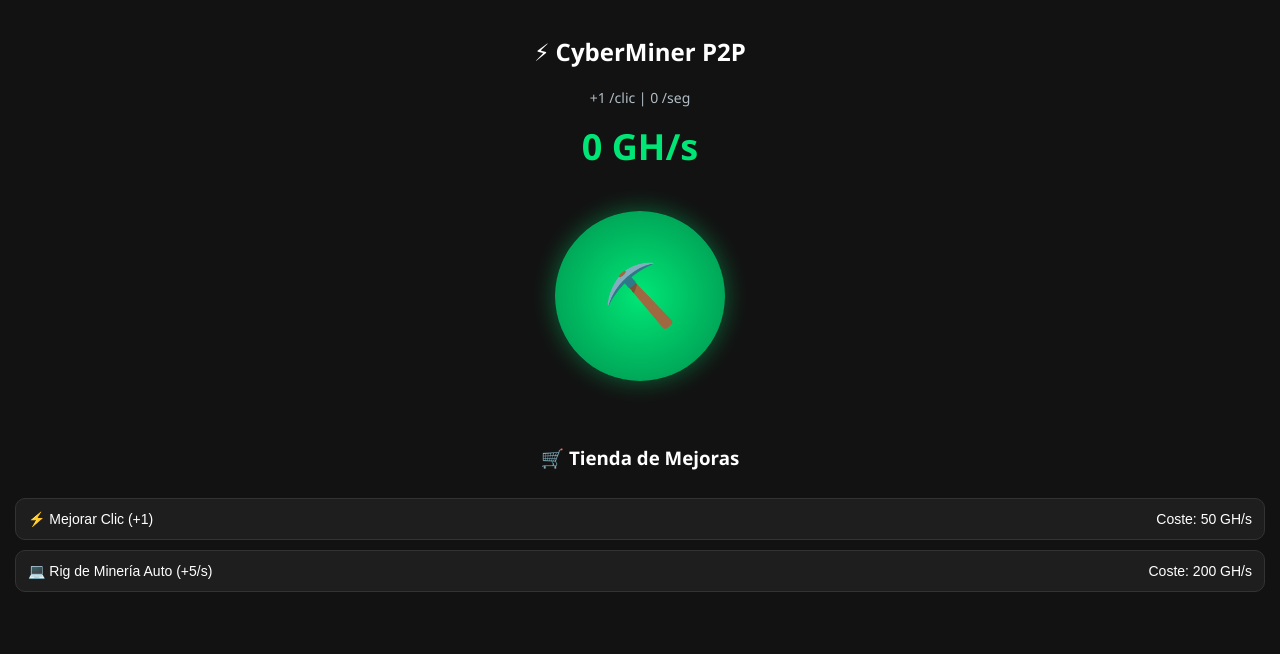
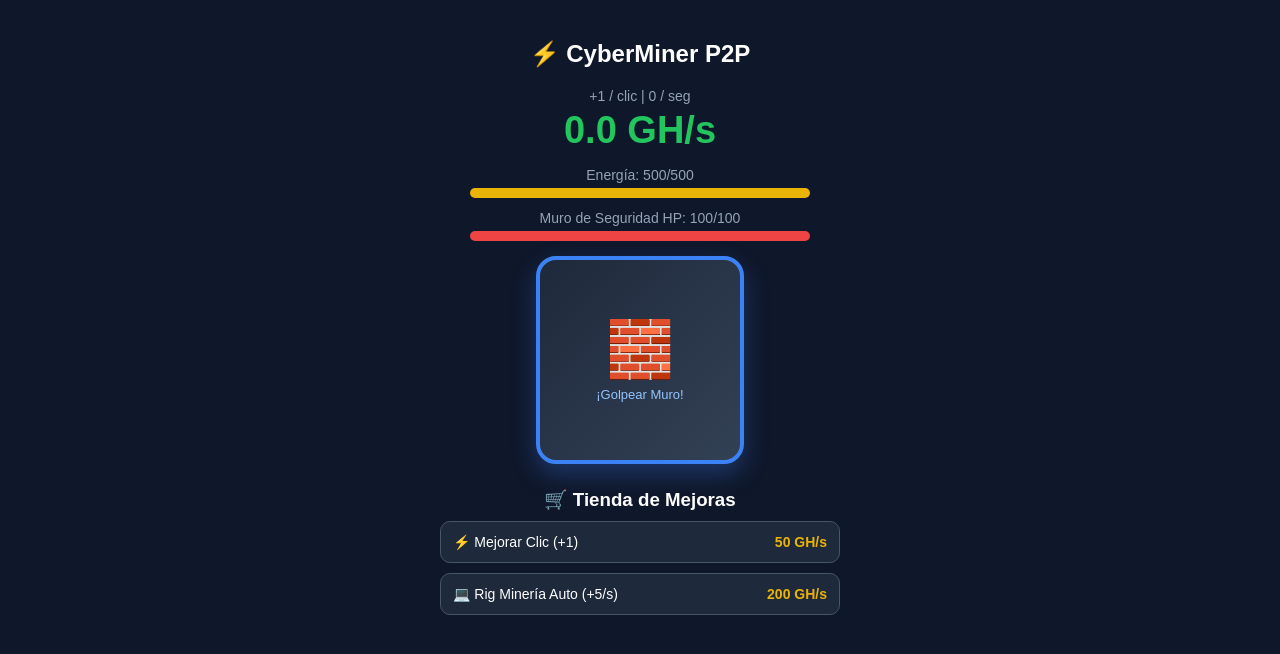
Before and after one commit to bfranger45/Bot-cyberminer, a Flask app: page / in a window 1280 px wide. Shown: the top 654 px of the page. Run offline with Flask 3, Linux system fonts and the light colour scheme; some libraries are stand-ins or nearby versions.

Commit message:
Update index.html

```diff
--- a/templates/index.html
+++ b/templates/index.html
@@ -2,162 +2,267 @@
 <html lang="es">
 <head>
     <meta charset="UTF-8">
-    <meta name="viewport" content="width=device-width, initial-scale=1.0, user-scalable=no">
+    <meta name="viewport" content="width=device-width, initial-scale=1.0">
     <title>CyberMiner P2P</title>
-    <!-- SDK oficial de Telegram WebApp -->
-    <script src="https://telegram.org/js/telegram-web-app.js"></script>
     <style>
         body {
-            background-color: #121212;
+            background-color: #0f172a;
             color: #ffffff;
-            font-family: 'Segoe UI', Tahoma, Geneva, Verdana, sans-serif;
+            font-family: Arial, sans-serif;
             text-align: center;
             margin: 0;
-            padding: 15px;
-            user-select: none;
+            padding: 20px;
         }
-        .header {
-            margin-top: 10px;
-        }
-        .score-box {
-            font-size: 36px;
-            font-weight: bold;
-            color: #00e676;
-            margin: 15px 0;
+        .container {
+            max-width: 400px;
+            margin: 0 auto;
         }
         .stats {
             font-size: 14px;
-            color: #b0bec5;
+            color: #94a3b8;
+            margin-bottom: 5px;
         }
-        .miner-btn {
-            background: radial-gradient(circle, #00e676 0%, #008e4c 100%);
-            border: none;
-            border-radius: 50%;
-            width: 170px;
-            height: 170px;
-            font-size: 60px;
-            color: white;
-            margin: 25px auto;
-            cursor: pointer;
-            box-shadow: 0 0 25px rgba(0, 230, 118, 0.4);
-            transition: transform 0.05s;
+        #balance {
+            font-size: 38px;
+            color: #22c55e;
+            font-weight: bold;
+            margin-bottom: 15px;
         }
-        .miner-btn:active {
-            transform: scale(0.93);
-        }
-        .shop {
-            margin-top: 20px;
+        /* Bloque interactivo estilo juego */
+        .mining-block {
+            width: 200px;
+            height: 200px;
+            background: linear-gradient(135deg, #1e293b, #334155);
+            border: 4px solid #3b82f6;
+            border-radius: 20px;
+            margin: 15px auto;
             display: flex;
             flex-direction: column;
-            gap: 10px;
+            align-items: center;
+            justify-content: center;
+            cursor: pointer;
+            position: relative;
+            user-select: none;
+            box-shadow: 0 10px 25px rgba(59, 130, 246, 0.3);
+            transition: transform 0.08s ease;
         }
-        .btn-upgrade {
-            background-color: #1e1e1e;
-            border: 1px solid #333;
-            color: #fff;
+        .mining-block:active {
+            transform: scale(0.94);
+        }
+        /* Barras de progreso */
+        .bar-container {
+            width: 85%;
+            background: #334155;
+            border-radius: 10px;
+            overflow: hidden;
+            margin: 5px auto 12px auto;
+            height: 10px;
+        }
+        .bar-fill {
+            height: 100%;
+            width: 100%;
+            transition: width 0.2s ease;
+        }
+        #energy-fill { background: #eab308; }
+        #hp-fill { background: #ef4444; }
+
+        /* Efecto de texto flotante al hacer clic */
+        .floating-text {
+            position: absolute;
+            color: #22c55e;
+            font-weight: bold;
+            font-size: 18px;
+            animation: floatUp 0.7s ease-out forwards;
+            pointer-events: none;
+        }
+        @keyframes floatUp {
+            0% { opacity: 1; transform: translateY(0); }
+            100% { opacity: 0; transform: translateY(-45px); }
+        }
+
+        /* Tienda de mejoras */
+        .shop {
+            margin-top: 25px;
+        }
+        .shop-btn {
+            background: #1e293b;
+            border: 1px solid #475569;
+            color: white;
             padding: 12px;
             border-radius: 10px;
-            font-size: 14px;
+            width: 100%;
+            margin-bottom: 10px;
             cursor: pointer;
             display: flex;
             justify-content: space-between;
             align-items: center;
+            font-size: 14px;
         }
-        .btn-upgrade:active {
-            background-color: #2a2a2a;
+        .shop-btn:hover {
+            border-color: #3b82f6;
         }
     </style>
 </head>
 <body>
+    <div class="container">
+        <h2>⚡ CyberMiner P2P</h2>
+        <div class="stats" id="stats-text">+1 / clic | 0 / seg</div>
+        <div id="balance">0.0 GH/s</div>
 
-    <div class="header">
-        <h2>⚡ CyberMiner P2P</h2>
-        <div class="stats">
-            <span id="rate-click">+1 /clic</span> |
-            <span id="rate-auto">0 /seg</span>
+        <!-- Barra de Energía -->
+        <div class="stats">Energía: <span id="energy-text">500/500</span></div>
+        <div class="bar-container">
+            <div id="energy-fill" class="bar-fill"></div>
+        </div>
+
+        <!-- Bloque de Datos con HP -->
+        <div class="stats">Muro de Seguridad HP: <span id="hp-text">100/100</span></div>
+        <div class="bar-container">
+            <div id="hp-fill" class="bar-fill"></div>
+        </div>
+
+        <div class="mining-block" id="click-btn">
+            <span style="font-size: 55px;">🧱</span>
+            <p style="margin: 5px 0 0 0; font-size: 13px; color: #93c5fd;">¡Golpear Muro!</p>
+        </div>
+
+        <!-- Tienda -->
+        <div class="shop">
+            <h3 style="margin-bottom: 10px;">🛒 Tienda de Mejoras</h3>
+            <button class="shop-btn" onclick="comprarMejora('clic')">
+                <span>⚡ Mejorar Clic (+1)</span>
+                <span style="color: #eab308; font-weight: bold;">50 GH/s</span>
+            </button>
+            <button class="shop-btn" onclick="comprarMejora('auto')">
+                <span>💻 Rig Minería Auto (+5/s)</span>
+                <span style="color: #eab308; font-weight: bold;">200 GH/s</span>
+            </button>
         </div>
     </div>
 
-    <div class="score-box">
-        <span id="puntos">0</span> GH/s
-    </div>
+    <script>
+        const tg = window.Telegram.WebApp;
+        tg.expand();
+        const user = tg.initDataUnsafe?.user;
+        const telegramId = user ? user.id : 123456789;
 
-    <button class="miner-btn" onclick="minar()">⛏️</button>
+        let player = {
+            puntos: 0,
+            por_clic: 1,
+            auto_mineria_por_segundo: 0
+        };
 
-    <div class="shop">
-        <h3>🛒 Tienda de Mejoras</h3>
-        <button class="btn-upgrade" onclick="comprar('clic')">
-            <span>⚡ Mejorar Clic (+1)</span>
-            <span>Coste: 50 GH/s</span>
-        </button>
-        <button class="btn-upgrade" onclick="comprar('auto')">
-            <span>💻 Rig de Minería Auto (+5/s)</span>
-            <span>Coste: 200 GH/s</span>
-        </button>
-    </div>
+        let energia = 500;
+        let maxEnergia = 500;
+        let bloqueHp = 100;
+        let bloqueMaxHp = 100;
 
-    <script>
-        let tg = window.Telegram.WebApp;
-        tg.expand();
-
-        let userId = tg.initDataUnsafe?.user?.id || "usuario_demo";
-        let autoRate = 0;
-
-        // Cargar estado inicial
-        fetch(`/api/estado/${userId}`)
-            .then(res => res.json())
-            .then(data => {
-                actualizarPantalla(data);
-            });
-
-        function actualizarPantalla(data) {
-            document.getElementById("puntos").innerText = data.puntos;
-            document.getElementById("rate-click").innerText = `+${data.por_clic} /clic`;
-            document.getElementById("rate-auto").innerText = `${data.auto_mineria_por_segundo} /seg`;
-            autoRate = data.auto_mineria_por_segundo;
+        async function cargarEstado() {
+            try {
+                const res = await fetch(`/api/estado/${telegramId}`);
+                const data = await res.json();
+                player.puntos = data.puntos;
+                player.por_clic = data.por_clic;
+                player.auto_mineria_por_segundo = data.auto_mineria_por_segundo;
+                actualizarUI();
+            } catch (e) {
+                console.error("Error al cargar estado:", e);
+            }
         }
 
-        function minar() {
-            if (tg.HapticFeedback) {
-                tg.HapticFeedback.impactOccurred("medium");
+        function actualizarUI() {
+            document.getElementById('balance').innerText = player.puntos.toFixed(1) + " GH/s";
+            document.getElementById('stats-text').innerText = `+${player.por_clic} / clic | ${player.auto_mineria_por_segundo} / seg`;
+            document.getElementById('energy-text').innerText = `${Math.floor(energia)}/${maxEnergia}`;
+            document.getElementById('energy-fill').style.width = (energia / maxEnergia * 100) + '%';
+            document.getElementById('hp-text').innerText = `${bloqueHp}/${bloqueMaxHp}`;
+            document.getElementById('hp-fill').style.width = (bloqueHp / bloqueMaxHp * 100) + '%';
+        }
+
+        // Lógica de clics en el muro
+        document.getElementById('click-btn').addEventListener('click', async (e) => {
+            if (energia < 1) {
+                return; // Sin energía
             }
 
-            fetch('/api/click', {
-                method: 'POST',
-                headers: { 'Content-Type': 'application/json' },
-                body: JSON.stringify({ user_id: userId })
-            })
-            .then(res => res.json())
-            .then(data => {
-                if (data.success) {
-                    document.getElementById("puntos").innerText = data.puntos;
-                }
-            });
+            energia -= 1;
+            bloqueHp -= player.por_clic;
+
+            // Mostrar número flotante donde hizo clic
+            crearTextoFlotante(e, `+${player.por_clic}`);
+
+            // Si rompe el bloque, da recompensa extra y renueva el bloque con más dureza
+            if (bloqueHp <= 0) {
+                let bono = bloqueMaxHp * 0.4;
+                player.puntos += bono;
+                bloqueMaxHp = Math.floor(bloqueMaxHp * 1.15);
+                bloqueHp = bloqueMaxHp;
+                crearTextoFlotante(e, "¡BLOQUE ROTO! 🚀", "#eab308");
+            }
+
+            player.puntos += player.por_clic;
+            actualizarUI();
+
+            try {
+                await fetch('/api/click', {
+                    method: 'POST',
+                    headers: { 'Content-Type': 'application/json' },
+                    body: JSON.stringify({ user_id: telegramId })
+                });
+            } catch (err) {
+                console.error("Error al sincronizar clic:", err);
+            }
+        });
+
+        function crearTextoFlotante(event, texto, color = "#22c55e") {
+            const rect = event.target.getBoundingClientRect();
+            const x = event.clientX - rect.left;
+            const y = event.clientY - rect.top;
+
+            const el = document.createElement('div');
+            el.className = 'floating-text';
+            el.innerText = texto;
+            el.style.left = x + 'px';
+            el.style.top = y + 'px';
+            el.style.color = color;
+
+            document.getElementById('click-btn').appendChild(el);
+            setTimeout(() => el.remove(), 700);
         }
 
-        function comprar(tipo) {
-            fetch('/api/comprar_mejora', {
-                method: 'POST',
-                headers: { 'Content-Type': 'application/json' },
-                body: JSON.stringify({ user_id: userId, tipo: tipo })
-            })
-            .then(res => res.json())
-            .then(data => {
+        async function comprarMejora(tipo) {
+            try {
+                const res = await fetch('/api/comprar_mejora', {
+                    method: 'POST',
+                    headers: { 'Content-Type': 'application/json' },
+                    body: JSON.stringify({ user_id: telegramId, tipo: tipo })
+                });
+                const data = await res.json();
                 if (data.success) {
-                    actualizarPantalla(data.user);
+                    player.puntos = data.user.puntos;
+                    player.por_clic = data.user.por_clic;
+                    player.auto_mineria_por_segundo = data.user.auto_mineria_por_segundo;
+                    actualizarUI();
                 } else {
-                    alert(data.error);
+                    alert(data.error || "Puntos insuficientes");
                 }
-            });
+            } catch (err) {
+                console.error("Error al comprar mejora:", err);
+            }
         }
 
-        // Bucle de minería automática cada segundo
+        // Recuperar energía y aplicar minería automática cada segundo
         setInterval(() => {
-            if (autoRate > 0) {
-                let puntosElem = document.getElementById("puntos");
-                puntosElem.innerText = parseInt(puntosElem.innerText) + autoRate;
+            if (energia < maxEnergia) {
+                energia = Math.min(maxEnergia, energia + 3); // Recupera 3 de energía por segundo
             }
+            if (player.auto_mineria_por_segundo > 0) {
+                player.puntos += player.auto_mineria_por_segundo;
+            }
+            actualizarUI();
         }, 1000);
+
+        window.onload = cargarEstado;
     </script>
 </body>
 </html>
```
